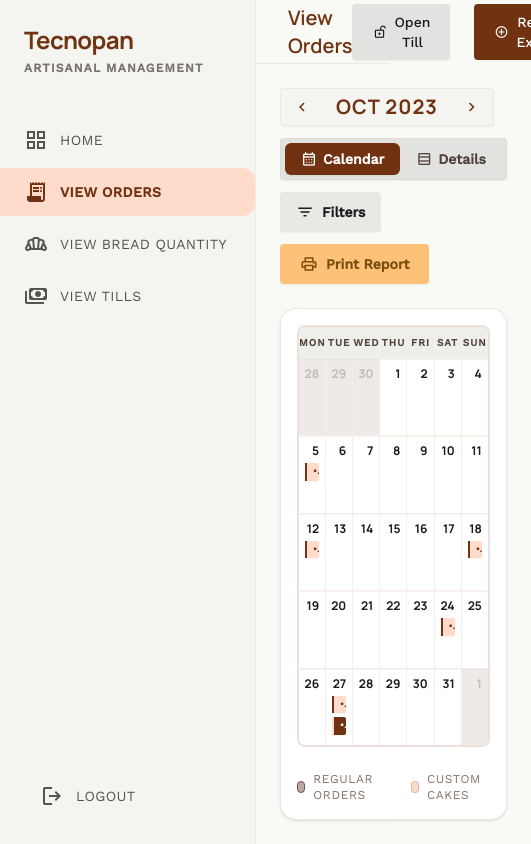
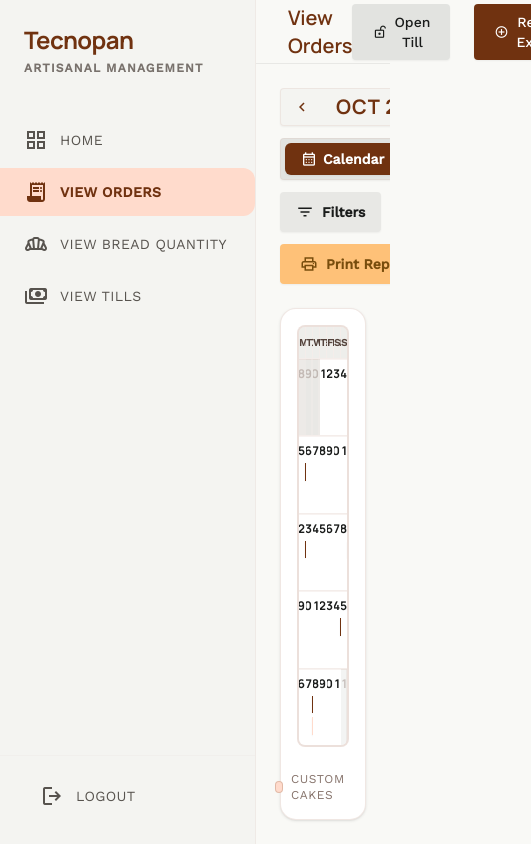
Before and after one commit to vasalgadog/tecnoadmin, a React (Vite) app: page /pedidos in a window 390 px wide. Shown: the whole page, 531 px wide, since content can reach past the window. Built offline with nearby package versions, Linux system fonts and the light colour scheme.

Commit message:
style: bounded responsive viewport for 1280x1024 native OS layout

```diff
--- a/src/layouts/DashboardLayout.tsx
+++ b/src/layouts/DashboardLayout.tsx
@@ -60,7 +60,7 @@
   };
 
   return (
-    <div className="bg-surface text-on-surface flex min-h-screen font-body">
+    <div className="bg-surface text-on-surface flex h-screen overflow-hidden font-body">
       {/* SideNavBar */}
       <aside className="h-screen w-64 fixed left-0 top-0 bg-[#f4f4f1] border-r border-[#d9c2b8]/20 flex flex-col py-6 z-50">
         <div className="px-6 mb-10">
@@ -68,7 +68,7 @@
           <p className="text-xs font-semibold text-stone-500 font-label uppercase tracking-widest mt-1">Artisanal Management</p>
         </div>
 
-        <nav className="flex-1 space-y-1">
+        <nav className="flex-1 space-y-1 overflow-y-auto w-full">
           {navItems.map((item) => {
             const isActive = location.pathname === item.path || (item.path !== '/' && location.pathname.startsWith(item.path));
 
@@ -90,7 +90,7 @@
           })}
         </nav>
 
-        <div className="px-6 mt-auto">
+        <div className="px-6 mt-auto pt-4 border-t border-outline-variant/10">
           <button className="flex items-center w-full px-4 py-3 text-stone-600 hover:text-[#703210] hover:bg-[#f9f9f6] transition-colors duration-200 rounded-lg">
             <span className="material-symbols-outlined mr-3">logout</span>
             <span className="text-sm font-label uppercase tracking-wide">Logout</span>
@@ -99,7 +99,7 @@
       </aside>
 
       {/* Main Content Area */}
-      <main className="flex-1 ml-64 min-h-screen relative">
+      <main className="flex-1 ml-64 h-screen relative flex flex-col overflow-hidden">
         <header className="fixed top-0 right-0 w-[calc(100%-16rem)] h-16 bg-[#f9f9f6]/95 backdrop-blur-md flex justify-between items-center px-8 z-40 border-b border-surface-container-high transition-all">
           <div className="flex items-center">
             <h2 className="text-xl font-headline font-semibold text-[#703210]">{getRouteTitle(location.pathname)}</h2>
@@ -247,7 +247,8 @@
           </div>
         )}
 
-        <div className="pt-16 min-h-screen">
+        {/* Main Content Container (scrolls independently) */}
+        <div className="pt-16 flex-1 h-[calc(100vh-64px)] w-full overflow-y-auto">
           <Outlet />
         </div>
       </main>
--- a/src/pages/Inicio.tsx
+++ b/src/pages/Inicio.tsx
@@ -4,16 +4,16 @@
 export default function Inicio() {
   return (
     <>
-      <div className="p-8 space-y-8">
-        <div className="grid grid-cols-1 lg:grid-cols-12 gap-8 items-start">
+      <div className="h-full overflow-y-auto p-6 md:p-8 space-y-6">
+        <div className="grid grid-cols-1 xl:grid-cols-12 gap-6 items-start max-w-[1440px] mx-auto">
 
           {/* Panel 1: Bread Registration */}
-          <section className="lg:col-span-5 space-y-6">
+          <section className="xl:col-span-5 space-y-6 flex-1">
              <BreadRegistration />
           </section>
 
           {/* Panel 2: Order Registration */}
-          <section className="lg:col-span-7">
+          <section className="xl:col-span-7 flex-1">
              <OrderRegistration />
           </section>
 
```
